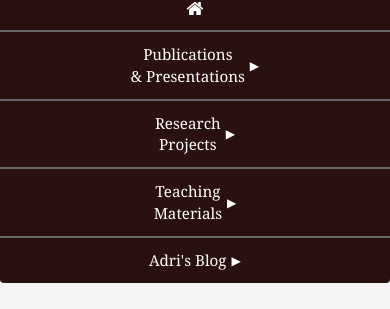
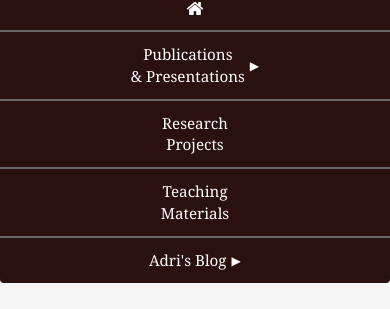
Before and after one commit to Adrifelcha/adrifelcha.github.io, a Jekyll site: the page built from index.html, in a window 390 px wide. Shown: the part 288-597 px from the top of the page. Built offline with Jekyll 4.4.1, drawn with Linux system fonts in a browser that asks for light colours; some web fonts are replaced.

Commit message:
Correcting main menu for phone browsing

```diff
--- a/css/main.css
+++ b/css/main.css
@@ -542,16 +542,33 @@
     font-size: 0.9em;
     position: relative;
     width: 100%;    /* Match dropdown width */
-    border-bottom: 1px solid #555555 !important;
     display: block;
+    border-top: 1px solid #555555 !important;
+    border-bottom: 2px solid #555555 !important;
+    text-align: left !important;
+}
+
+/* Force border on first subs item - use more specific selector */
+.dropdown > .subs:first-child,
+ul.dropdown > li.subs:first-child {
+    border-top: 2px solid #555555 !important;
+    border-bottom: 2px solid #555555 !important;
+}
+
+/* Ensure first child has border - override base styles */
+.subs:first-child {
+    border-top: 2px solid #555555 !important;
+    border-bottom: 2px solid #555555 !important;
 }
 
 .subs a {
     width: 100%;    /* Make sure the link fills the space */
     padding: 12px 16px;
-    display: block;
+    display: block !important;
     color: #FFFFFF !important;
     text-decoration: none;
+    text-align: left !important;
+    justify-content: flex-start !important;
 }
 
 .subs:hover {
@@ -569,8 +586,26 @@
 }
 
 .dropdown .subs a {
-    justify-content: flex-start;
-    text-align: left;
+    justify-content: flex-start !important;
+    text-align: left !important;
+    display: flex !important;
+    align-items: center;
+}
+
+.subs a {
+    text-align: left !important;
+    display: block !important;
+}
+
+/* Override any centering from parent nav styles - must be very specific */
+.mainnav .dropdown .subs a,
+.mainnav .hassubs .dropdown .subs a,
+.mainnav li .dropdown .subs:first-child a,
+.dropdown .subs:first-child a,
+.dropdown .subs a {
+    text-align: left !important;
+    justify-content: flex-start !important;
+    display: block !important;
 }
 
 /* Remove extra breaks in the layout */
@@ -1088,24 +1123,45 @@
         position: relative;
     }
 
-    .mainnav li.hassubs > a::after {
+    /* Only show arrow if dropdown actually exists */
+    .mainnav li.hassubs:has(.dropdown) > a::after {
         content: ' ▶';
         font-size: 0.8em;
         margin-left: 5px;
     }
 
-    .mainnav li.hassubs.dropdown-active > a::after {
+    .mainnav li.hassubs:has(.dropdown).dropdown-active > a::after {
         content: ' ▼';
     }
 
+    /* Fallback for browsers that don't support :has() */
+    .mainnav li.hassubs.has-dropdown > a::after {
+        content: ' ▶';
+        font-size: 0.8em;
+        margin-left: 5px;
+    }
+
+    .mainnav li.hassubs.has-dropdown.dropdown-active > a::after {
+        content: ' ▼';
+    }
+
     .subs {
-        border-bottom: 2px solid #555555 !important;
+        border-top: 1px solid #555555 !important;
+        border-bottom: 1px solid #555555 !important;
         display: block !important;
         width: 100% !important;
     }
 
+    .subs:first-child {
+        border-top: 2px solid #555555 !important;
+    }
+
+    .subs:not(:last-child) {
+        border-bottom: 2px solid #555555 !important;
+    }
+
     .subs:last-child {
-        border-bottom: none !important;
+        border-bottom: 2px solid #555555 !important;
     }
 
     .subs a {
```
Also changed, not shown: _layouts/default.html (+17 -1 lines).
